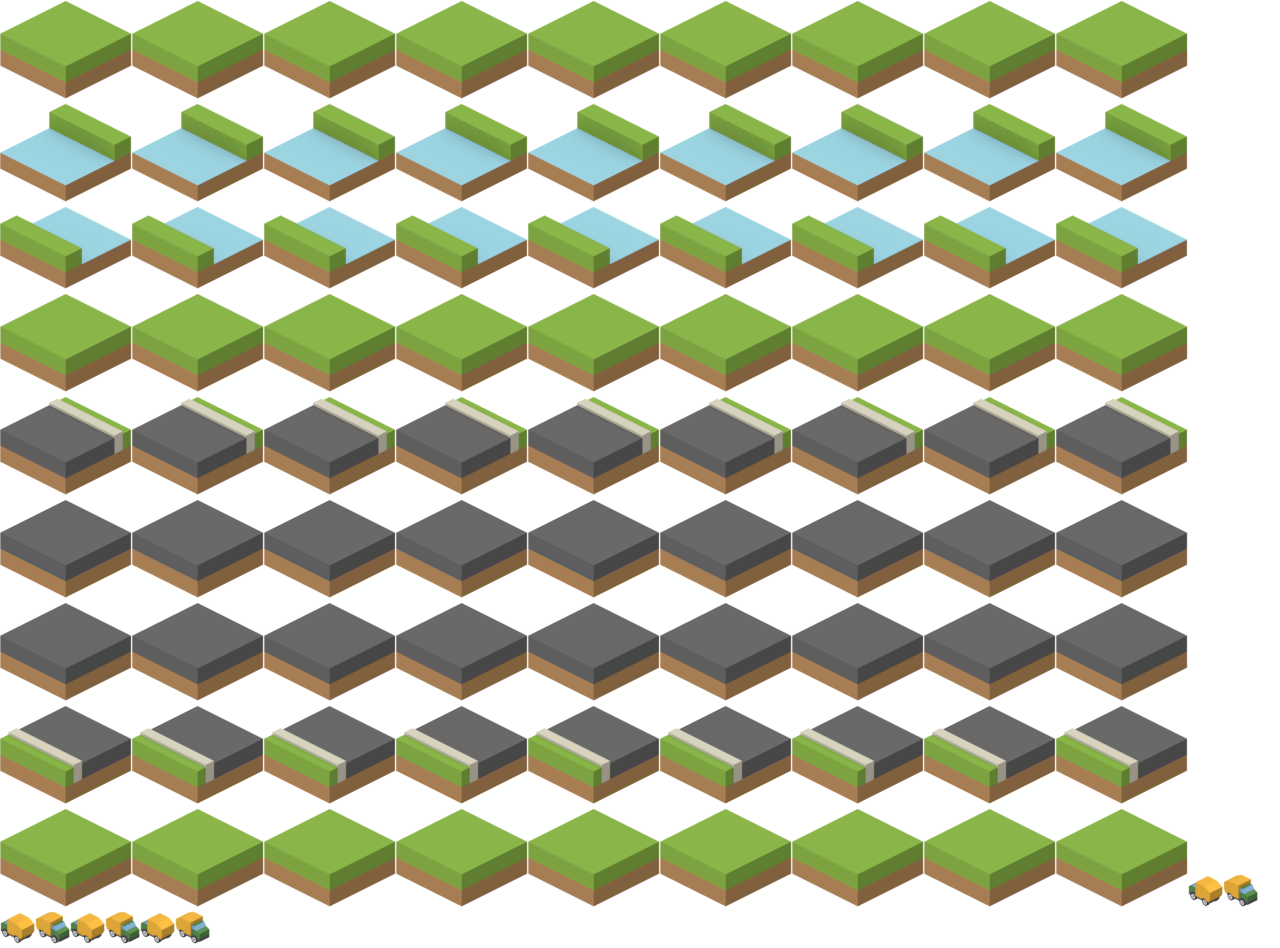
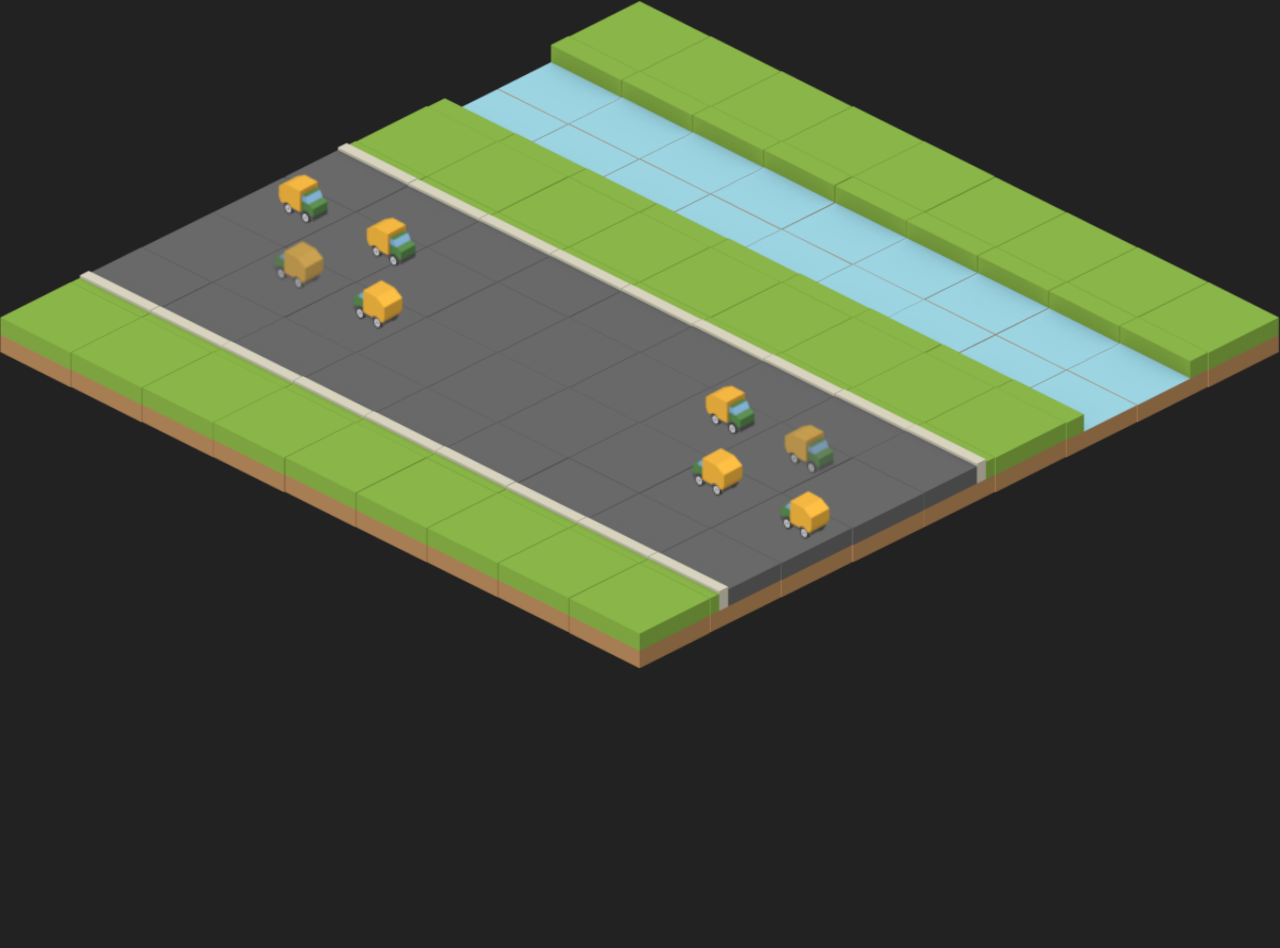
Before and after one commit to memonsahil/jaywalking, a React (Create React App) app: page / in a window 1280 px wide. After the commit the page ends 800 px from the top, so only its background shows below. Built offline with nearby package versions, Linux system fonts and the light colour scheme.

Commit message:
Update Trucks, add styles

```diff
--- a/src/components/Landscape.js
+++ b/src/components/Landscape.js
@@ -30,7 +30,7 @@ for (let i = WORLD_SIZE; i > 0; i--) {
 }
 
 function Landscape() {
-  // Calculating and rendering each tile accordingly.
+  // Calculating and rendering of each tile accordingly.
   return (
     <>
       {tiles.map((row, y) => {
--- a/src/components/MovingObject.js
+++ b/src/components/MovingObject.js
@@ -3,7 +3,7 @@ import { WORLD_SIZE, TILE_ASPECT_RATIO } from "../constants";
 import { truckUp, truckDown, boatUp, boatDown } from "../images";
 
 function MovingObject({ x, y, dir, type }) {
-  // Calculation for placing each moving object.
+  // Calculation for placing each moving object accordingly.
   const yOffset = ((100 / WORLD_SIZE) * TILE_ASPECT_RATIO) / 1.8;
   const yBase = yOffset * y + yOffset / 1.5;
   const xBase = 50 - (100 / 19) * y;
--- a/src/components/Trucks.js
+++ b/src/components/Trucks.js
@@ -15,9 +15,9 @@ function Trucks() {
   const [trucks, setTrucks] = useRecoilState(trucksState);
 
   const moveTrucks = useCallback(() => {
-    let trucksCopy = [...trucks]; // Create a copy of the entire trucksState array of objects.
+    let trucksCopy = [...trucks]; // Create a copy of the entire trucks state.
     trucksCopy = trucksCopy.map((truck) => {
-      // Return a single truck state object and then its updated x value depending on its dir.
+      // Return a single truck object from trucksCopy and update its x value for moving.
       if (truck.dir === "up") {
         return {
           ...truck,
@@ -32,9 +32,10 @@ function Trucks() {
     });
 
     const newTrucks = [];
-    // Check if the filtered trucksState array of objects (filtered trucksCopy) does not exist.
-    if (!trucksCopy.filter((truck) => truck.x === 7 || truck.x === 1).length) {
-      // Push new truck objects to the newTrucks array.
+    // Filter trucksCopy and check if a truck is present at
+    // the initial tile on either side, i.e. at x = 1 || 7.
+    if (!trucksCopy.filter((truck) => truck.x === 1 || truck.x === 7).length) {
+      // Push new truck objects to newTrucks.
       newTrucks.push({
         id: Math.random().toString(36).substr(2, 9),
         x: 9,
@@ -50,10 +51,8 @@ function Trucks() {
     }
 
     setTrucks(
-      /*
-      Filter out the truck state objects that have gone out of bounds and concatenate the
-      filtered trucksState array of objects (filtered trucksCopy) with the newTrucks array.
-      */
+      // Filter out the truck objects that have gone out of bounds
+      // and concatenate the filtered trucksCopy with newTrucks.
       trucksCopy
         .filter((truck) => {
           return truck.x >= -1 && truck.x <= 9;
--- a/src/index.css
+++ b/src/index.css
@@ -1,13 +1,36 @@
 body {
   margin: 0;
-  font-family: -apple-system, BlinkMacSystemFont, 'Segoe UI', 'Roboto', 'Oxygen',
-    'Ubuntu', 'Cantarell', 'Fira Sans', 'Droid Sans', 'Helvetica Neue',
+  font-family: -apple-system, BlinkMacSystemFont, "Segoe UI", "Roboto", "Oxygen",
+    "Ubuntu", "Cantarell", "Fira Sans", "Droid Sans", "Helvetica Neue",
     sans-serif;
   -webkit-font-smoothing: antialiased;
   -moz-osx-font-smoothing: grayscale;
+  background: #222;
+  color: #89b549;
+  font-family: "Bungee", cursive;
 }
 
-code {
-  font-family: source-code-pro, Menlo, Monaco, Consolas, 'Courier New',
-    monospace;
+.world {
+  min-height: calc(100vw * (1 / 3));
+  position: relative;
 }
+
+.tile {
+  position: absolute;
+  width: calc(100% / 9);
+  height: auto;
+  transform: translateX(-50%);
+}
+
+.truck {
+  position: absolute;
+}
+
+.truck {
+  width: 4vw;
+  height: 4vw;
+  z-index: 1100;
+  position: absolute;
+  transform: translate(-50%, -50%);
+  transition: top 0.35s linear, left 0.35s linear, opacity 0.5s linear;
+}
```
